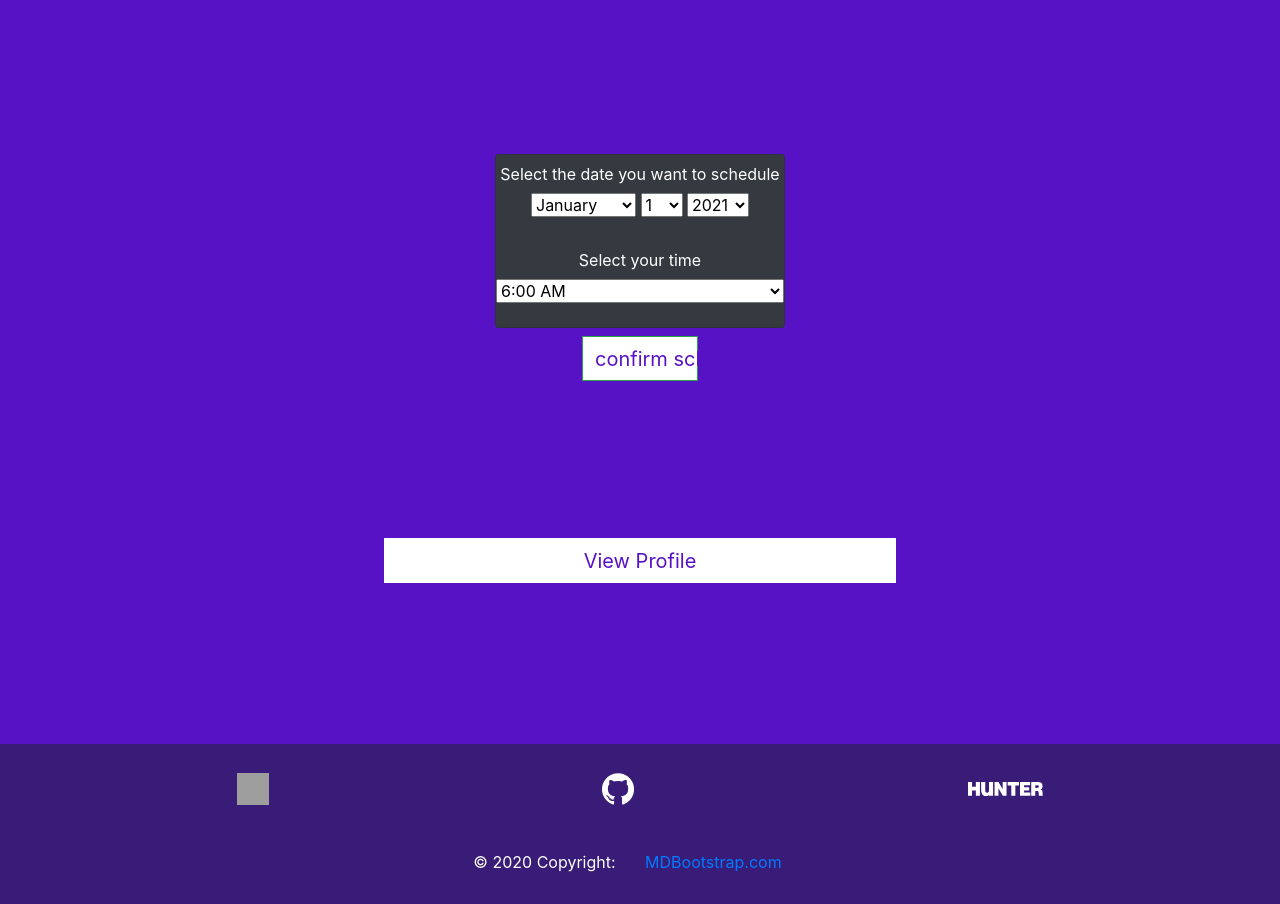
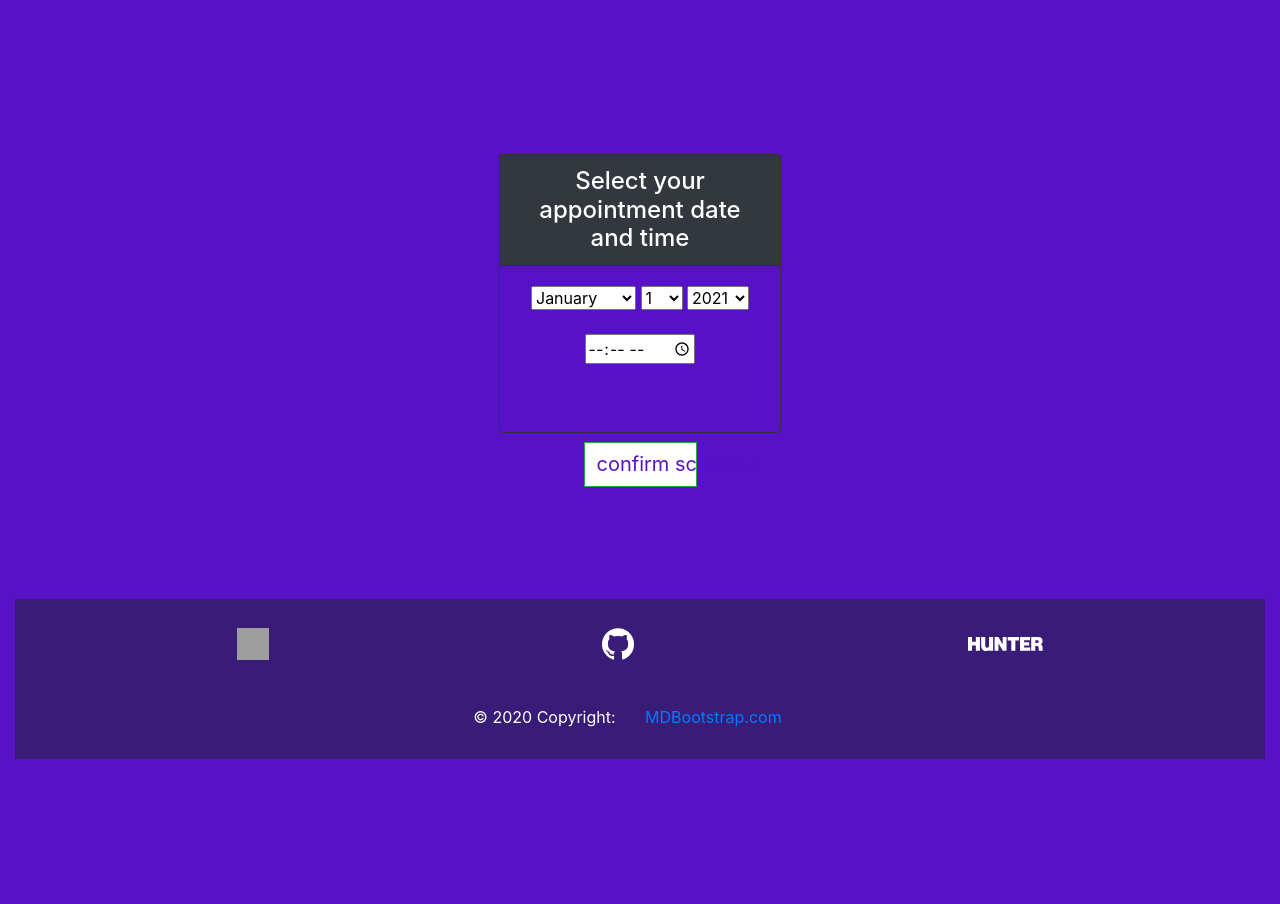
Before and after one commit to SteLitY/Customer-Line-Up-CLup-, a Django app: page /customer_control/ in a window 1280 px wide. Shown: the part 91-995 px from the top of the page. After the commit the page ends 850 px from the top, so only its background shows below. Run offline with Django 3.2, Linux system fonts and the light colour scheme; some libraries are stand-ins or nearby versions; grey boxes are pictures that could not be loaded.

```diff
--- a/src/posts/templates/customer_control.html
+++ b/src/posts/templates/customer_control.html
@@ -26,27 +26,12 @@
 
 .button {
 text-align: center;
+
 }
 
-.container-fluid, .container-lg, .container-md, .container-sm, .container-xl {
-    width: 100%;
-    padding-right: 0px;
-    padding-left: 0px;
-    margin-right: auto;
-    margin-left: auto;
-}
-footer {
-    margin-left: auto;
-    margin-right: auto;
-    background-color: #391c77;
-    align: center;
-    min-height: 10vh;
-    height: 15vh;
-    margin-top: 350px;
-    width: 100%;
-    postion absolute: ;
-}
 </style>
+
+
 
 {% comment %} // Medium devices (tablets, 768px and up)
 @media (min-width: 768px) { ... }
@@ -59,12 +44,16 @@ footer {
 <meta charset="utf-8">
 {% comment %} <meta name="viewport" content="width=device-width, initial-scale=1, shrink-to-fit=no"> {% endcomment %}
 </head>
+
+
 <div class="container-fluid home-main">
 	<div class="row1">
-      <!-- <div class="block"> -->
-        <div class="col-md-3" style="padding=0.5em;">
-            <div class="card bg-dark">
-                <label for="date" class="col-form-label">Select the date you want to schedule </label>
+      <div class="block">
+
+    <div class="col-md-3" style="padding=5.0em;">
+        <div class="card bg-dark">
+            <h4 class="card-header">Select your appointment date and time</h4>
+            <div class="card-body home-main">
                 <span>
                     <select name="month">
                        <option value="01">January</option>
@@ -118,52 +107,28 @@ footer {
                          <option value="2021">2021</option>
                          <option value="2020">2020</option>
                     </select>
+                </br>
+            </br>
+                    <input class="field" type="time" id="appt" min="00:00" max="24:00"/>
+
+                </br>
+            </br>
+        </br>
+
                 </span>
-                </br>
-                <label for="avaliabletime" class="col-form-label">Select your time </label>
-                <select name="to"  id="to">
-                <option value="06:00">6:00 AM</option>
-                <option value="06:30">6:30 AM</option>
-                <option value="07:00">7:00 AM</option>
-                <option value="07:30">7:30 AM</option>
-                <option value="08:00">8:00 AM</option>
-                <option value="08:30">8:30 AM</option>
-                <option value="09:00">9:00 AM</option>
-                <option value="09:30">9:30 AM</option>
-                <option value="10:00">10:00 AM</option>
-                <option value="10:30">10:30 AM</option>
-                <option value="11:00">11:00 AM</option>
-                <option value="11:30">11:30 AM</option>
-                <option value="12:00">12:00 PM</option>
-                <option value="12:30">12:30 PM</option>
-                <option value="13:00">1:00 PM</option>
-                <option value="13:30">1:30 PM</option>
-                <option value="14:00">2:00 PM</option>
-                <option value="14:30">2:30 PM</option>
-                <option value="15:00">3:00 PM</option>
-                <option value="15:30">3:30 PM</option>
-                <option value="16:00">4:00 PM</option>
-                <option value="16:30">4:30 PM</option>
-                <option value="17:00">5:00 PM</option>
-                <option value="17:30">5:30 PM</option>
-                <option value="18:00">6:00 PM</option>
-                <option value="18:30">6:30 PM</option>
-                <option value="19:00">7:00 PM</option>
-                <option value="19:30">7:30 PM</option>
-                <option value="20:00">8:00 PM</option>
-                <option value="20:30">8:30 PM</option>
-                <option value="21:00">9:00 PM</option>
-                <option value="21:30">9:30 PM</option>
-                <option value="22:00">10:00 PM</option>
-                </select>
-                </br>
+            </div>
         </div>
+
             <button onclick="location.href='/scheduled'" type="scheduled"  class="btn btn-success">confirm schedule</button>
-        </div>
-        <div style="margin-top: 1em;">
-            <button onclick="location.href='/customer_profile'" type="button" class="btn btn-default">View Profile</button>
-        </div>
-</br>
-</br>
-</div>
+
+            </br>
+
+    <!-- <div style="margin-top: 1em;">
+    <button onclick="location.href='/customer_profile'" type="button" class="btn btn-default">View Profile</button>
+    </div> -->
+    </div>
+
+
+
+
 {% endblock %}
--- a/src/posts/templates/scheduled.html
+++ b/src/posts/templates/scheduled.html
@@ -18,7 +18,6 @@
 .col-md-3 {
 
    display: block;
-   vertical-align: middle;
    float: none;
    padding: 20px;
     }
```
Also changed, not shown: src/posts/templates/lineup.html (+10 -7 lines).
